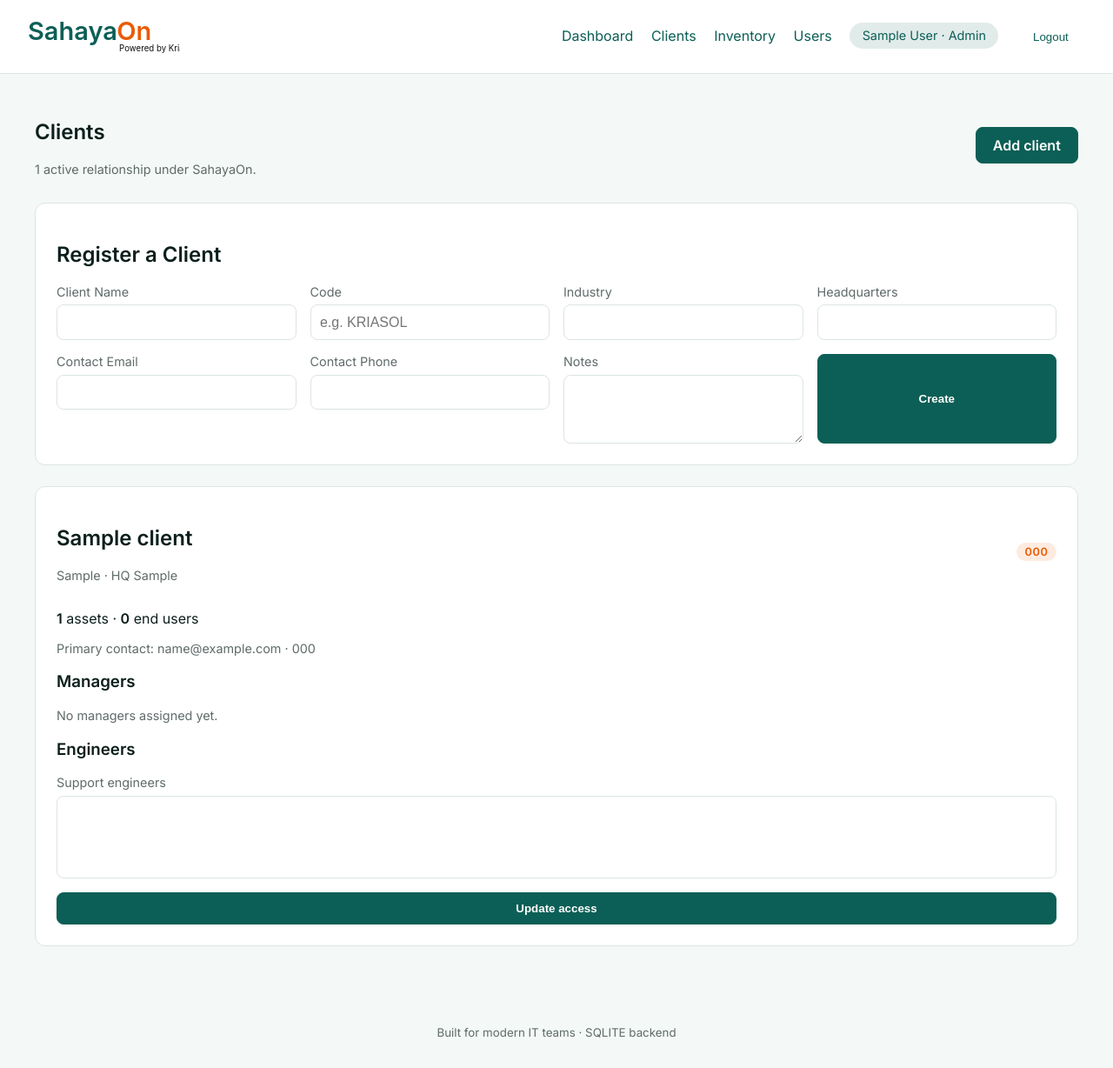
After one commit to rajukamuni/IT-Asset, a Flask app: page /clients in a window 1280 px wide. The commit adds this page. Shown: the whole page at 87% size. Run offline with Flask 3, Linux system fonts and the light colour scheme; a user stored in the database is signed in; tables that the repository leaves empty hold one stand-in row (values such as "Sample post"); lists and menus that the app fills with data are empty.

Commit message:
Refactor: Introduce multi-tenancy and client management
This commit introduces multi-tenancy to the asset inventory system, allowing for the management of multiple clients. Key changes include:

- **Client Model:** A new `Client` model is introduced to represent individual client accounts.
- **User-Client Association:** Users are now associated with a primary client, and engineers can be assigned to support multiple clients.
- **Scoped Access:** The application logic is updated to enforce role-based and client-specific access controls. Users can only view and manage assets and assignments within their assigned client scope.
- **Admin Controls:** Administrators gain the ability to create, manage, and assign engineers to clients.
- **UI Updates:** The user interface is updated to reflect the new multi-tenant architecture, including client selection, scoped views, and new client management pages.
- **Seed Data:** The seed data script is updated to include sample clients and associate users with them.

These changes enable the application to serve multiple organizations or departments independently, enhancing security and organization.

Co-authored-by: testing <testing@kriasol.com>

```diff
--- a/asset_inventory/app/__init__.py
+++ b/asset_inventory/app/__init__.py
@@ -30,7 +30,7 @@ def create_app(test_config: dict | None = None) -> Flask:
     db.init_app(app)
     login_manager.init_app(app)
 
-    from .models import User  # noqa: WPS433
+    from .models import Role, User  # noqa: WPS433
 
     @login_manager.user_loader
     def load_user(user_id: str) -> User | None:  # type: ignore[name-defined]
@@ -40,6 +40,10 @@ def create_app(test_config: dict | None = None) -> Flask:
 
     app.register_blueprint(main_bp)
 
+    @app.context_processor
+    def inject_roles():
+        return {"Role": Role}
+
     with app.app_context():
         db.create_all()
 
--- a/asset_inventory/app/routes.py
+++ b/asset_inventory/app/routes.py
@@ -5,9 +5,10 @@ from typing import Callable
 
 from flask import Blueprint, abort, flash, redirect, render_template, request, url_for
 from flask_login import current_user, login_required, login_user, logout_user
+from sqlalchemy import false
 
 from . import db
-from .models import Asset, Assignment, Role, User
+from .models import Asset, Assignment, Client, Role, User
 
 main_bp = Blueprint("main", __name__)
 
@@ -23,6 +24,31 @@ def role_required(*roles: str) -> Callable:
         return wrapped_view
 
     return decorator
+
+
+def _accessible_clients():
+    client_ids = current_user.accessible_client_ids()
+    query = Client.query.order_by(Client.name)
+    if client_ids is None:
+        return query.all()
+    if not client_ids:
+        return []
+    return query.filter(Client.id.in_(client_ids)).all()
+
+
+def _assert_client_access(client_id: int) -> None:
+    if not current_user.can_access_client(client_id):
+        abort(403)
+
+
+def _scoped_query(model):
+    client_ids = current_user.accessible_client_ids()
+    query = model.query
+    if client_ids is None or not hasattr(model, "client_id"):
+        return query
+    if not client_ids:
+        return query.filter(false())
+    return query.filter(model.client_id.in_(client_ids))
 
 
 @main_bp.route("/")
@@ -66,8 +92,15 @@ def dashboard():
 
     team_members = []
     team_assignment_map: dict[int, list[Assignment]] = {}
-    if current_user.role in (Role.MANAGER.value, Role.ADMIN.value):
+    if current_user.is_manager:
+        team_members = (
+            current_user.team_members.filter_by(client_id=current_user.client_id)
+            .order_by(User.full_name)
+            .all()
+        )
+    elif current_user.is_admin:
         team_members = current_user.team_members.order_by(User.full_name).all()
+    if team_members:
         team_assignment_map = {
             member.id: [a for a in member.assignments if a.status == "active"]
             for member in team_members
@@ -76,21 +109,39 @@ def dashboard():
     metrics = {}
     low_stock_assets = []
     recent_assignments = []
-    if current_user.role in (Role.ADMIN.value, Role.ENGINEER.value):
+    client_cards = []
+    if current_user.is_admin or current_user.is_engineer:
+        asset_query = _scoped_query(Asset)
+        assignment_query = _scoped_query(Assignment)
         metrics = {
-            "asset_total": Asset.query.count(),
-            "hardware_count": Asset.query.filter_by(asset_type="hardware").count(),
-            "software_count": Asset.query.filter_by(asset_type="software").count(),
-            "assigned_total": Assignment.query.filter_by(status="active").count(),
+            "asset_total": asset_query.count(),
+            "hardware_count": asset_query.filter_by(asset_type="hardware").count(),
+            "software_count": asset_query.filter_by(asset_type="software").count(),
+            "assigned_total": assignment_query.filter_by(status="active").count(),
         }
         low_stock_assets = [
             asset
-            for asset in Asset.query.all()
+            for asset in asset_query.all()
             if asset.available_quantity <= max(1, asset.total_quantity // 5)
         ]
         recent_assignments = (
-            Assignment.query.order_by(Assignment.assigned_on.desc()).limit(5).all()
+            assignment_query.order_by(Assignment.assigned_on.desc()).limit(5).all()
         )
+
+    if not current_user.is_end_user:
+        for client in _accessible_clients():
+            if not client:
+                continue
+            client_cards.append(
+                {
+                    "client": client,
+                    "asset_total": Asset.query.filter_by(client_id=client.id).count(),
+                    "active_assignments": Assignment.query.filter_by(
+                        client_id=client.id, status="active"
+                    ).count(),
+                    "manager_count": client.members.filter_by(role=Role.MANAGER.value).count(),
+                }
+            )
 
     return render_template(
         "dashboard.html",
@@ -101,22 +152,36 @@ def dashboard():
         metrics=metrics,
         low_stock_assets=low_stock_assets,
         recent_assignments=recent_assignments,
+        client_cards=client_cards,
     )
 
 
 @main_bp.route("/assets")
 @login_required
 def list_assets():
-    assets = Asset.query.order_by(Asset.asset_type, Asset.name).all()
-    return render_template("assets.html", assets=assets)
+    assets = _scoped_query(Asset).order_by(Asset.asset_type, Asset.name).all()
+    return render_template(
+        "assets.html",
+        assets=assets,
+        clients=_accessible_clients(),
+    )
 
 
 @main_bp.route("/assets/new", methods=["GET", "POST"])
 @login_required
 @role_required(Role.ADMIN.value, Role.ENGINEER.value)
 def create_asset():
+    client_options = _accessible_clients()
+    if not client_options:
+        flash("No client access assigned. Ask an admin to map you to a client first.", "warning")
+        return redirect(url_for("main.dashboard"))
+
     if request.method == "POST":
         total_quantity = int(request.form.get("total_quantity", 1) or 1)
+        client_id = int(request.form.get("client_id") or 0)
+        if client_id not in [client.id for client in client_options]:
+            flash("Please pick a client you support.", "danger")
+            return render_template("asset_form.html", asset=None, clients=client_options)
         asset = Asset(
             name=request.form.get("name", "Untitled"),
             asset_tag=request.form.get("asset_tag", ""),
@@ -127,12 +192,13 @@ def create_asset():
             total_quantity=total_quantity,
             available_quantity=int(request.form.get("available_quantity", total_quantity) or total_quantity),
             notes=request.form.get("notes"),
+            client_id=client_id,
         )
         db.session.add(asset)
         db.session.commit()
         flash("Asset added", "success")
         return redirect(url_for("main.list_assets"))
-    return render_template("asset_form.html", asset=None)
+    return render_template("asset_form.html", asset=None, clients=client_options)
 
 
 @main_bp.route("/assets/<int:asset_id>/edit", methods=["GET", "POST"])
@@ -140,8 +206,14 @@ def create_asset():
 @role_required(Role.ADMIN.value, Role.ENGINEER.value)
 def edit_asset(asset_id: int):
     asset = Asset.query.get_or_404(asset_id)
+    _assert_client_access(asset.client_id)
+    client_options = _accessible_clients()
     if request.method == "POST":
         total_quantity = int(request.form.get("total_quantity", asset.total_quantity) or asset.total_quantity)
+        client_id = int(request.form.get("client_id") or asset.client_id)
+        if client_id not in [client.id for client in client_options]:
+            flash("Please pick a client you support.", "danger")
+            return render_template("asset_form.html", asset=asset, clients=client_options)
         asset.name = request.form.get("name", asset.name)
         asset.asset_tag = request.form.get("asset_tag", asset.asset_tag)
         asset.asset_type = request.form.get("asset_type", asset.asset_type)
@@ -151,10 +223,11 @@ def edit_asset(asset_id: int):
         asset.total_quantity = total_quantity
         asset.available_quantity = int(request.form.get("available_quantity", asset.available_quantity) or asset.available_quantity)
         asset.notes = request.form.get("notes")
+        asset.client_id = client_id
         db.session.commit()
         flash("Asset updated", "success")
         return redirect(url_for("main.list_assets"))
-    return render_template("asset_form.html", asset=asset)
+    return render_template("asset_form.html", asset=asset, clients=client_options)
 
 
 @main_bp.route("/assets/<int:asset_id>/assign", methods=["GET", "POST"])
@@ -162,19 +235,33 @@ def edit_asset(asset_id: int):
 @role_required(Role.ADMIN.value, Role.ENGINEER.value)
 def assign_asset(asset_id: int):
     asset = Asset.query.get_or_404(asset_id)
-    users = User.query.order_by(User.full_name).all()
+    _assert_client_access(asset.client_id)
+    users = (
+        User.query.filter_by(client_id=asset.client_id)
+        .order_by(User.full_name)
+        .all()
+    )
     if request.method == "POST":
         user_id = int(request.form.get("user_id") or 0)
         quantity = int(request.form.get("quantity", 1) or 1)
         notes = request.form.get("notes")
         target_user = User.query.get_or_404(user_id)
+        if target_user.client_id != asset.client_id:
+            flash("User must belong to the same client as the asset.", "danger")
+            return render_template("assign_asset.html", asset=asset, users=users)
         if quantity < 1:
             flash("Quantity must be at least 1", "warning")
         elif quantity > asset.available_quantity:
             flash("Not enough stock", "danger")
         else:
             asset.allocate(quantity)
-            assignment = Assignment(user=target_user, asset=asset, quantity=quantity, notes=notes)
+            assignment = Assignment(
+                user=target_user,
+                asset=asset,
+                quantity=quantity,
+                notes=notes,
+                client_id=asset.client_id,
+            )
             db.session.add(assignment)
             db.session.commit()
             flash("Asset assigned", "success")
@@ -187,6 +274,7 @@ def assign_asset(asset_id: int):
 @role_required(Role.ADMIN.value, Role.ENGINEER.value)
 def return_assignment(assignment_id: int):
     assignment = Assignment.query.get_or_404(assignment_id)
+    _assert_client_access(assignment.client_id)
     if assignment.status != "active":
         flash("Assignment already closed", "info")
     else:
@@ -203,6 +291,7 @@ def return_assignment(assignment_id: int):
 def manage_users():
     users = User.query.order_by(User.role, User.full_name).all()
     managers = User.query.filter(User.role.in_([Role.MANAGER.value, Role.ADMIN.value])).all()
+    clients = Client.query.order_by(Client.name).all()
 
     if request.method == "POST":
         email = request.form.get("email", "").strip().lower()
@@ -211,19 +300,98 @@ def manage_users():
         elif User.query.filter_by(email=email).first():
             flash("Email already exists", "danger")
         else:
+            role = request.form.get("role", Role.END_USER.value)
+            primary_client_id = request.form.get("client_id")
+            client_id = int(primary_client_id) if primary_client_id else None
+            if role in (Role.MANAGER.value, Role.END_USER.value) and not client_id:
+                flash("Managers and end users must be tied to a client.", "danger")
+                return render_template(
+                    "users.html",
+                    users=users,
+                    managers=managers,
+                    roles=Role,
+                    clients=clients,
+                )
             user = User(
                 full_name=request.form.get("full_name", "Unnamed"),
                 email=email,
-                role=request.form.get("role", Role.END_USER.value),
+                role=role,
                 department=request.form.get("department"),
                 title=request.form.get("title"),
                 manager_id=int(request.form.get("manager_id")) if request.form.get("manager_id") else None,
+                client_id=client_id,
             )
             password = request.form.get("password") or "changeme123"
             user.set_password(password)
             db.session.add(user)
             db.session.commit()
+            if role == Role.ENGINEER.value:
+                assigned_client_ids = [int(cid) for cid in request.form.getlist("assigned_client_ids") if cid]
+                if assigned_client_ids:
+                    user.supported_clients = Client.query.filter(Client.id.in_(assigned_client_ids)).all()
+                    db.session.commit()
             flash("User created", "success")
             return redirect(url_for("main.manage_users"))
 
-    return render_template("users.html", users=users, managers=managers, roles=Role)
+    return render_template("users.html", users=users, managers=managers, roles=Role, clients=clients)
+
+
+@main_bp.route("/clients", methods=["GET", "POST"])
+@login_required
+def clients():
+    if request.method == "POST":
+        if not current_user.is_admin:
+            abort(403)
+        name = request.form.get("name", "").strip()
+        code = request.form.get("code", "").strip().upper()
+        if not name or not code:
+            flash("Client name and code are required.", "danger")
+        elif Client.query.filter_by(code=code).first():
+            flash("Client code already exists.", "danger")
+        else:
+            client = Client(
+                name=name,
+                code=code,
+                industry=request.form.get("industry"),
+                headquarters=request.form.get("headquarters"),
+                contact_email=request.form.get("contact_email"),
+                contact_phone=request.form.get("contact_phone"),
+                notes=request.form.get("notes"),
+            )
+            db.session.add(client)
+            db.session.commit()
+            flash("Client created.", "success")
+            return redirect(url_for("main.clients"))
+    clients = _accessible_clients()
+    engineer_directory = []
+    if current_user.is_admin:
+        engineer_directory = (
+            User.query.filter_by(role=Role.ENGINEER.value)
+            .order_by(User.full_name)
+            .all()
+        )
+    return render_template(
+        "clients.html",
+        clients=clients,
+        engineer_directory=engineer_directory,
+    )
+
+
+@main_bp.route("/clients/<int:client_id>/engineers", methods=["POST"])
+@login_required
+@role_required(Role.ADMIN.value)
+def update_client_engineers(client_id: int):
+    client = Client.query.get_or_404(client_id)
+    assigned_engineer_ids = [int(eid) for eid in request.form.getlist("engineer_ids") if eid]
+    if assigned_engineer_ids:
+        client.engineers = (
+            User.query.filter(
+                User.role == Role.ENGINEER.value,
+                User.id.in_(assigned_engineer_ids),
+            ).all()
+        )
+    else:
+        client.engineers = []
+    db.session.commit()
+    flash(f"Engineer access updated for {client.name}.", "success")
+    return redirect(url_for("main.clients"))
--- a/asset_inventory/app/static/css/styles.css
+++ b/asset_inventory/app/static/css/styles.css
@@ -1,13 +1,14 @@
 :root {
     font-family: 'Inter', system-ui, -apple-system, BlinkMacSystemFont, 'Segoe UI', sans-serif;
     color-scheme: light;
-    --bg: #f6f7fb;
-    --panel: #fff;
-    --text: #1f2a37;
-    --muted: #6b7280;
-    --primary: #2563eb;
-    --primary-dark: #1d4ed8;
-    --border: #e5e7eb;
+    --bg: #f4f8f6;
+    --panel: #ffffff;
+    --text: #0c1f1c;
+    --muted: #5f6b6a;
+    --primary: #0c5f56;
+    --primary-dark: #094b43;
+    --accent: #eb5a00;
+    --border: #dbe5e1;
 }
 
 body {
@@ -21,21 +22,25 @@ body {
     justify-content: space-between;
     align-items: center;
     padding: 1rem 2rem;
-    background: #fff;
+    background: #ffffff;
     border-bottom: 1px solid var(--border);
 }
 
-.brand {
-    font-weight: 600;
-    letter-spacing: 0.02em;
+.brand img {
+    height: 48px;
 }
 
 .main-nav a,
 .main-nav button {
     margin-left: 1rem;
     text-decoration: none;
-    color: var(--text);
+    color: var(--primary);
     font-weight: 500;
+    transition: color 0.2s ease;
+}
+
+.main-nav a:hover {
+    color: var(--accent);
 }
 
 .logout-form {
@@ -47,6 +52,15 @@ body {
     background: none;
     cursor: pointer;
     color: var(--primary);
+}
+
+.user-pill {
+    margin-left: 1rem;
+    padding: 0.4rem 0.9rem;
+    border-radius: 999px;
+    background: rgba(12, 95, 86, 0.12);
+    color: var(--primary);
+    font-size: 0.9rem;
 }
 
 .content {
@@ -142,6 +156,7 @@ button,
     color: white;
     text-decoration: none;
     display: inline-block;
+    border: 1px solid var(--primary);
 }
 
 .primary:hover {
@@ -166,6 +181,8 @@ button,
     justify-content: space-between;
     align-items: center;
     margin-bottom: 1rem;
+    gap: 1rem;
+    flex-wrap: wrap;
 }
 
 .table, table {
@@ -199,10 +216,10 @@ table tr:last-child td {
     margin-bottom: 0.5rem;
 }
 
-.flash.success { background: #dcfce7; }
-.flash.info { background: #e0f2fe; }
-.flash.warning { background: #fef3c7; }
-.flash.danger { background: #fee2e2; }
+.flash.success { background: #d7f3ea; }
+.flash.info { background: #e1f0ff; }
+.flash.warning { background: #fff4d6; }
+.flash.danger { background: #ffe0d7; }
 
 .stat {
     background: #fff;
@@ -221,6 +238,41 @@ table tr:last-child td {
     margin-left: 0.5rem;
 }
 
+.chip {
+    display: inline-flex;
+    align-items: center;
+    padding: 0.2rem 0.6rem;
+    border-radius: 999px;
+    background: rgba(235, 90, 0, 0.12);
+    color: var(--accent);
+    font-size: 0.8rem;
+    font-weight: 600;
+    text-transform: uppercase;
+    letter-spacing: 0.04em;
+}
+
+.client-card {
+    border: 1px solid var(--border);
+    border-radius: 14px;
+    padding: 1.25rem;
+    background: #fff;
+    display: flex;
+    flex-direction: column;
+    gap: 0.35rem;
+}
+
+.client-card h3 {
+    margin: 0;
+    display: flex;
+    align-items: center;
+    gap: 0.5rem;
+    font-size: 1.1rem;
+}
+
+.client-card small {
+    color: var(--muted);
+}
+
 .app-footer {
     text-align: center;
     padding: 2rem 1rem;
--- a/asset_inventory/app/templates/assign_asset.html
+++ b/asset_inventory/app/templates/assign_asset.html
@@ -1,9 +1,9 @@
 {% extends "base.html" %}
-{% block title %}Assign {{ asset.name }} · IT Asset Inventory{% endblock %}
+{% block title %}Assign {{ asset.name }} · SahayaOn{% endblock %}
 {% block content %}
 <section class="panel">
     <h1>Assign {{ asset.name }}</h1>
-    <p class="muted">{{ asset.available_quantity }} of {{ asset.total_quantity }} available</p>
+    <p class="muted">{{ asset.client.name }} · {{ asset.available_quantity }} of {{ asset.total_quantity }} available</p>
     <form method="post" class="form-grid">
         <label>User
             <select name="user_id" required>
--- a/asset_inventory/app/templates/base.html
+++ b/asset_inventory/app/templates/base.html
@@ -2,20 +2,26 @@
 <html lang="en">
 <head>
     <meta charset="UTF-8">
-    <title>{% block title %}IT Asset Inventory{% endblock %}</title>
+    <title>{% block title %}SahayaOn · IT Asset Inventory{% endblock %}</title>
     <link rel="stylesheet" href="https://fonts.googleapis.com/css2?family=Inter:wght@400;600&display=swap">
     <link rel="stylesheet" href="{{ url_for('static', filename='css/styles.css') }}">
 </head>
 <body>
     <header class="app-header">
-        <div class="brand">IT Asset Inventory</div>
+        <div class="brand">
+            <img src="{{ url_for('static', filename='img/sahayaon-logo.svg') }}" alt="SahayaOn · Powered by KriaSol">
+        </div>
         <nav class="main-nav">
             {% if current_user.is_authenticated %}
                 <a href="{{ url_for('main.dashboard') }}">Dashboard</a>
-                <a href="{{ url_for('main.list_assets') }}">Assets</a>
+                {% if not current_user.is_end_user %}
+                    <a href="{{ url_for('main.clients') }}">Clients</a>
+                {% endif %}
+                <a href="{{ url_for('main.list_assets') }}">Inventory</a>
                 {% if current_user.role in [Role.ADMIN.value] %}
                     <a href="{{ url_for('main.manage_users') }}">Users</a>
                 {% endif %}
+                <span class="user-pill">{{ current_user.full_name }} · {{ current_user.role.replace('_', ' ').title() }}</span>
                 <form action="{{ url_for('main.logout') }}" method="post" class="logout-form">
                     <button type="submit">Logout</button>
                 </form>
--- /dev/null
+++ b/asset_inventory/app/templates/clients.html
@@ -0,0 +1,99 @@
+{% extends "base.html" %}
+{% block title %}Clients · SahayaOn{% endblock %}
+{% block content %}
+<section class="page-header">
+    <div>
+        <h1>Clients</h1>
+        <p class="muted">{{ clients|length }} active relationship{{ 's' if clients|length != 1 else '' }} under SahayaOn.</p>
+    </div>
+    {% if current_user.is_admin %}
+        <a href="#create-client" class="primary">Add client</a>
+    {% endif %}
+</section>
+
+{% if current_user.is_admin %}
+<section class="panel" id="create-client">
+    <h2>Register a Client</h2>
+    <form method="post" class="form-grid two-cols">
+        <label>Client Name
+            <input type="text" name="name" required>
+        </label>
+        <label>Code
+            <input type="text" name="code" required placeholder="e.g. KRIASOL" maxlength="12">
+        </label>
+        <label>Industry
+            <input type="text" name="industry">
+        </label>
+        <label>Headquarters
+            <input type="text" name="headquarters">
+        </label>
+        <label>Contact Email
+            <input type="email" name="contact_email">
+        </label>
+        <label>Contact Phone
+            <input type="text" name="contact_phone">
+        </label>
+        <label class="full">Notes
+            <textarea name="notes" rows="3"></textarea>
+        </label>
+        <button type="submit" class="primary">Create</button>
+    </form>
+</section>
+{% endif %}
+
+{% if clients %}
+<section class="grid two-cols">
+    {% for client in clients %}
+        {% set managers = client.members.filter_by(role=Role.MANAGER.value).all() %}
+        {% set engineers = client.engineers.all() if client.engineers is defined else [] %}
+        {% set engineer_ids = engineers | map(attribute='id') | list %}
+        <article class="panel">
+            <header class="page-header">
+                <div>
+                    <h2>{{ client.name }}</h2>
+                    <p class="muted">{{ client.industry or 'Industry TBD' }} · HQ {{ client.headquarters or 'TBD' }}</p>
+                </div>
+                <span class="chip">{{ client.code }}</span>
+            </header>
+            <p><strong>{{ client.assets|length }}</strong> assets · <strong>{{ client.members.filter_by(role=Role.END_USER.value).count() }}</strong> end users</p>
+            <p class="muted">Primary contact: {{ client.contact_email or '—' }} {{ '· ' ~ client.contact_phone if client.contact_phone }}</p>
+            <h3>Managers</h3>
+            {% if managers %}
+                <ul>
+                    {% for manager in managers %}
+                        <li>{{ manager.full_name }} ({{ manager.email }})</li>
+                    {% endfor %}
+                </ul>
+            {% else %}
+                <p class="muted">No managers assigned yet.</p>
+            {% endif %}
+            <h3>Engineers</h3>
+            {% if current_user.is_admin %}
+                <form method="post" action="{{ url_for('main.update_client_engineers', client_id=client.id) }}" class="form-grid">
+                    <label>Support engineers
+                        <select name="engineer_ids" multiple size="4">
+                            {% for engineer in engineer_directory %}
+                                <option value="{{ engineer.id }}" {% if engineer.id in engineer_ids %}selected{% endif %}>{{ engineer.full_name }}</option>
+                            {% endfor %}
+                        </select>
+                    </label>
+                    <button type="submit" class="primary">Update access</button>
+                </form>
+            {% else %}
+                {% if engineers %}
+                    <ul>
+                        {% for engineer in engineers %}
+                            <li>{{ engineer.full_name }}</li>
+                        {% endfor %}
+                    </ul>
+                {% else %}
+                    <p class="muted">No engineers assigned yet.</p>
+                {% endif %}
+            {% endif %}
+        </article>
+    {% endfor %}
+</section>
+{% else %}
+<p class="muted">No clients available for your role yet.</p>
+{% endif %}
+{% endblock %}
--- a/asset_inventory/app/templates/login.html
+++ b/asset_inventory/app/templates/login.html
@@ -1,9 +1,10 @@
 {% extends "base.html" %}
-{% block title %}Sign in · IT Asset Inventory{% endblock %}
+{% block title %}Sign in · SahayaOn{% endblock %}
 {% block content %}
 <section class="panel panel-centered">
+    <img src="{{ url_for('static', filename='img/sahayaon-logo.svg') }}" alt="SahayaOn" width="220">
     <h1>Welcome back</h1>
-    <p class="muted">Sign in to manage your team's hardware and software footprint.</p>
+    <p class="muted">Manage every client's hardware, software, and people in one SahayaOn workspace.</p>
     <form method="post" class="form-grid">
         <label>Email
             <input type="email" name="email" required autocomplete="username">
```
Also changed, not shown: asset_inventory/app/models.py (+60 -0 lines), asset_inventory/app/templates/asset_form.html (+8 -1 lines), asset_inventory/app/templates/assets.html (+8 -2 lines), asset_inventory/app/templates/dashboard.html (+15 -2 lines), asset_inventory/app/templates/users.html (+19 -1 lines), asset_inventory/seed_data.py (+51 -2 lines), asset_inventory/README.md, asset_inventory/app/static/img/sahayaon-logo.svg (added).
